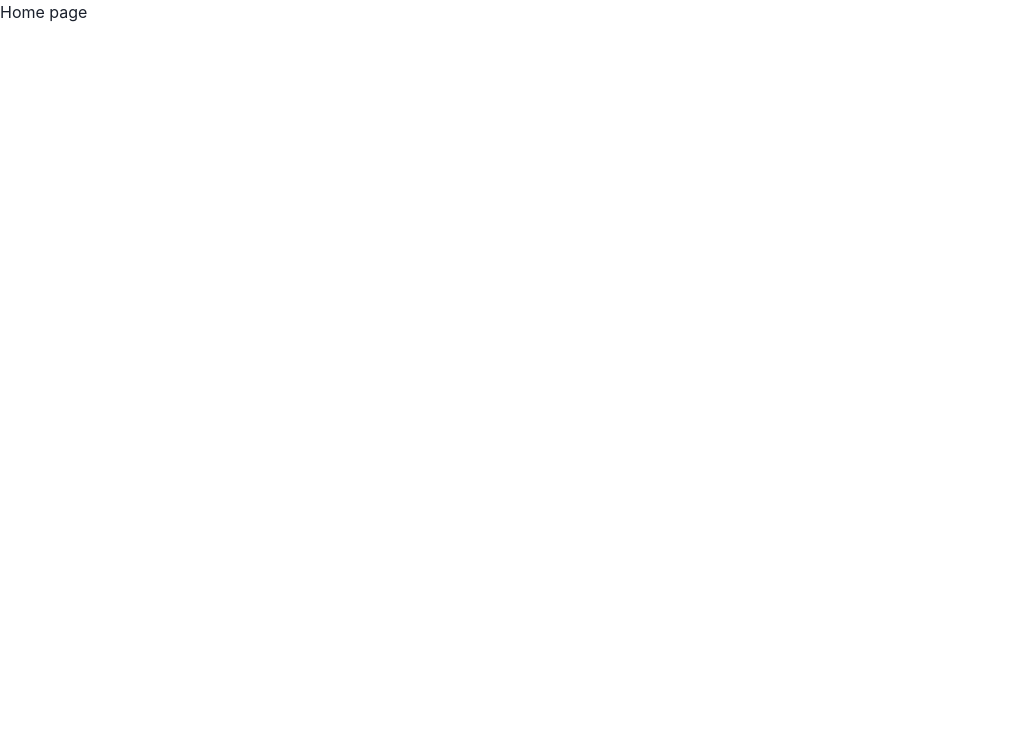
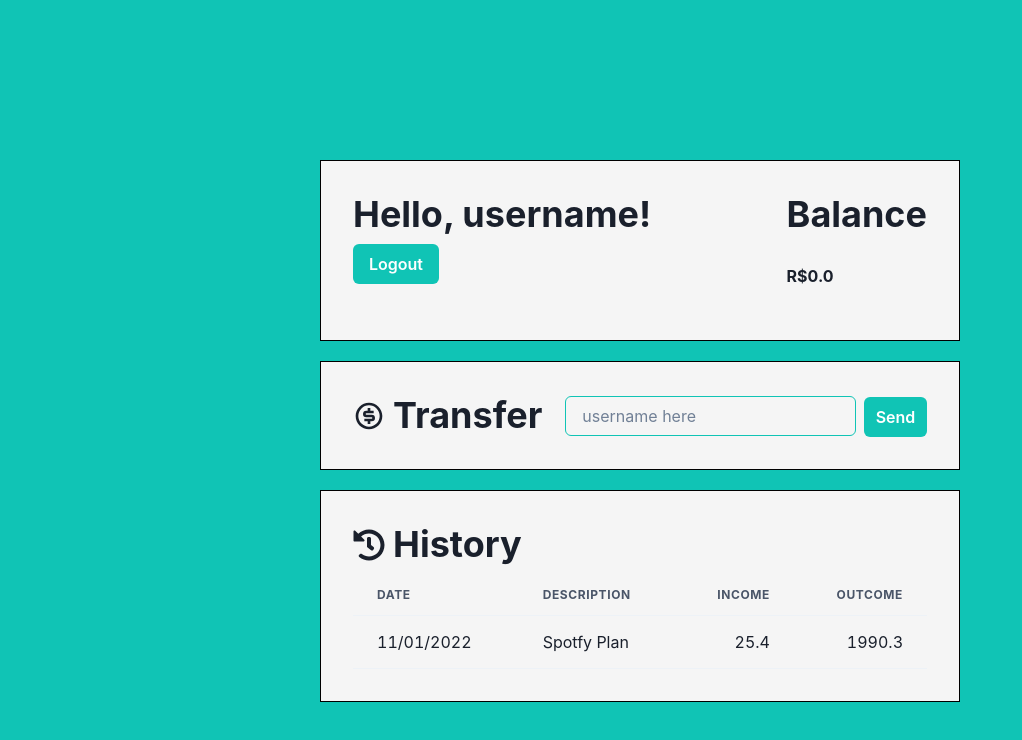
Before and after one commit to dashartt/transfer-money, a React (Vite) app in the folder frontend/: page / in a window 1280 px wide. Shown: the top 740 px of the page, without its empty margins (0-1022 px from the left). Built offline with nearby package versions, Linux system fonts and the light colour scheme.

Commit message:
feat: :sparkles: add home page

```diff
--- a/frontend/src/pages/Home.tsx
+++ b/frontend/src/pages/Home.tsx
@@ -1,5 +1,31 @@
-import { Box } from '@chakra-ui/react';
+import { Box, SimpleGrid, Stack } from '@chakra-ui/react';
+
+import AccountSession from '../components/account-session/AccountSession';
+import Balance from '../components/balance/Balance';
+import History from '../components/history/History';
+import Transfer from '../components/transfer/Transfer';
 
 export default function Home() {
-  return <Box>Home page</Box>;
+  return (
+    <Box minH="100vh" bg="main.green" padding={{ base: 'auto', lg: '10em 20em' }}>
+      <SimpleGrid columns={1} spacing={5}>
+        <Stack
+          direction={{ base: 'column', sm: 'row' }}
+          bg="whitesmoke"
+          padding="2em"
+          border="1px solid black"
+          justifyContent="space-between"
+        >
+          <AccountSession />
+          <Balance />
+        </Stack>
+        <Box bg="whitesmoke" padding="2em" border="1px solid black">
+          <Transfer />
+        </Box>
+        <Box bg="whitesmoke" padding="2em" border="1px solid black">
+          <History />
+        </Box>
+      </SimpleGrid>
+    </Box>
+  );
 }
```
